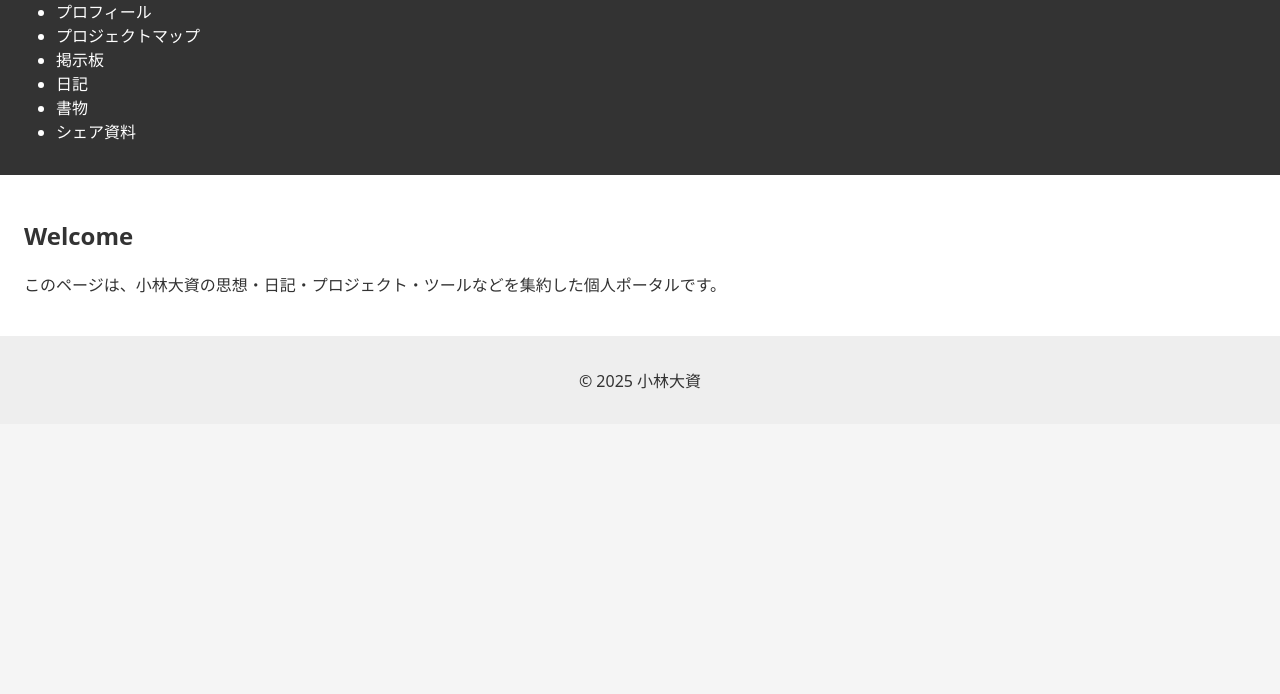
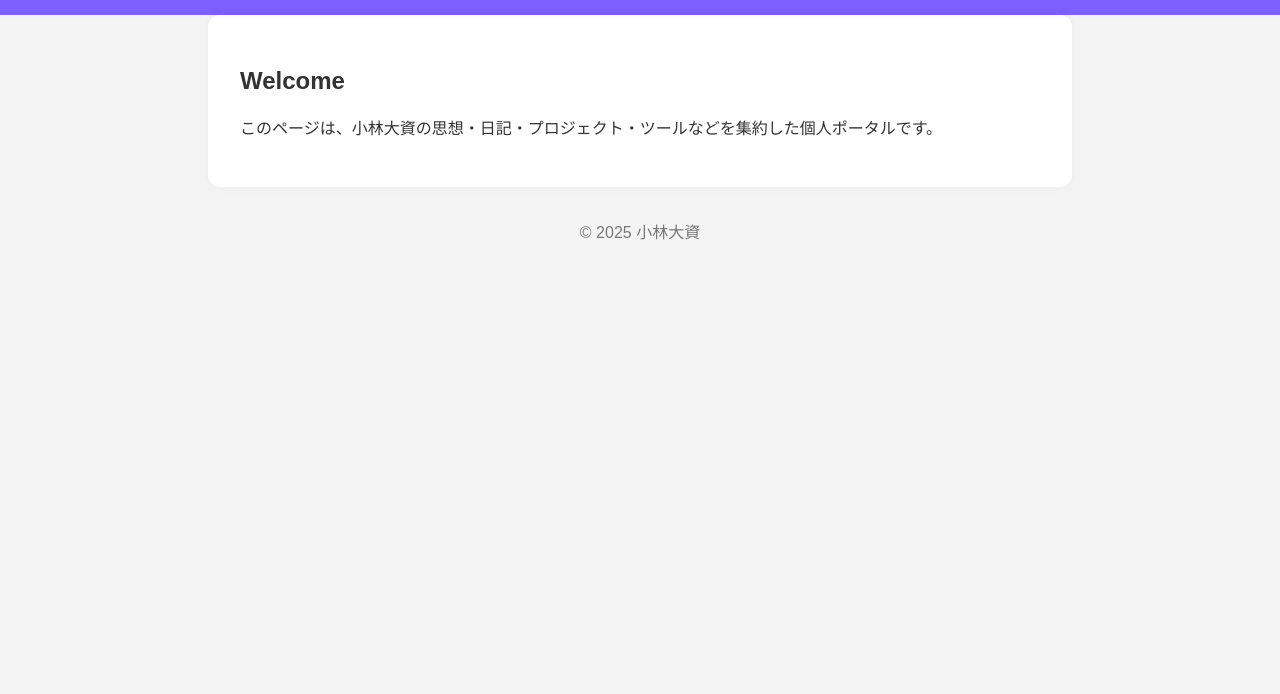
Before and after one commit to kosamedaisuke/my-diary, a plain HTML site: page index.html in a window 1280 px wide. Shown: the part 106-800 px from the top of the page. Drawn offline with Linux system fonts and the light colour scheme.

Commit message:
Update style.css

```diff
--- a/style.css
+++ b/style.css
@@ -1,25 +1,66 @@
+:root {
+  --purple: #7d5fff;
+  --blue: #3c40c6;
+  --orange: #ffa801;
+  --white: #ffffff;
+  --gray-bg: #f4f4f4;
+  --text: #333;
+}
+
 body {
-  font-family: system-ui, -apple-system, "Hiragino Kaku Gothic ProN", sans-serif;
-  background: #f5f5f5;
-  color: #333;
   margin: 0;
+  font-family: "Hiragino Kaku Gothic ProN", sans-serif;
+  background-color: var(--gray-bg);
+  color: var(--text);
 }
+
 header {
-  background: #333;
-  color: #fff;
-  padding: 1rem;
+  background: var(--purple);
+  color: var(--white);
+  padding: 1.5rem;
+  text-align: center;
 }
+
+header h1 {
+  margin: 0 0 0.5rem;
+  font-size: 1.8rem;
+}
+
+nav ul {
+  list-style: none;
+  padding: 0;
+  margin: 0 auto;
+  display: flex;
+  justify-content: center;
+  flex-wrap: wrap;
+  gap: 1rem;
+}
+
 nav a {
-  color: #fff;
+  color: var(--white);
   text-decoration: none;
-  margin-right: 1rem;
+  padding: 0.5rem 1rem;
+  background: var(--blue);
+  border-radius: 8px;
+  transition: background 0.3s;
 }
+
+nav a:hover {
+  background: var(--orange);
+  color: var(--white);
+}
+
 main {
-  background: #fff;
-  padding: 1.5rem;
+  padding: 2rem;
+  max-width: 800px;
+  margin: auto;
+  background-color: var(--white);
+  border-radius: 12px;
+  box-shadow: 0 0 10px rgba(0,0,0,0.05);
 }
+
 footer {
   text-align: center;
-  background: #eee;
   padding: 1rem;
+  color: #777;
 }
```
